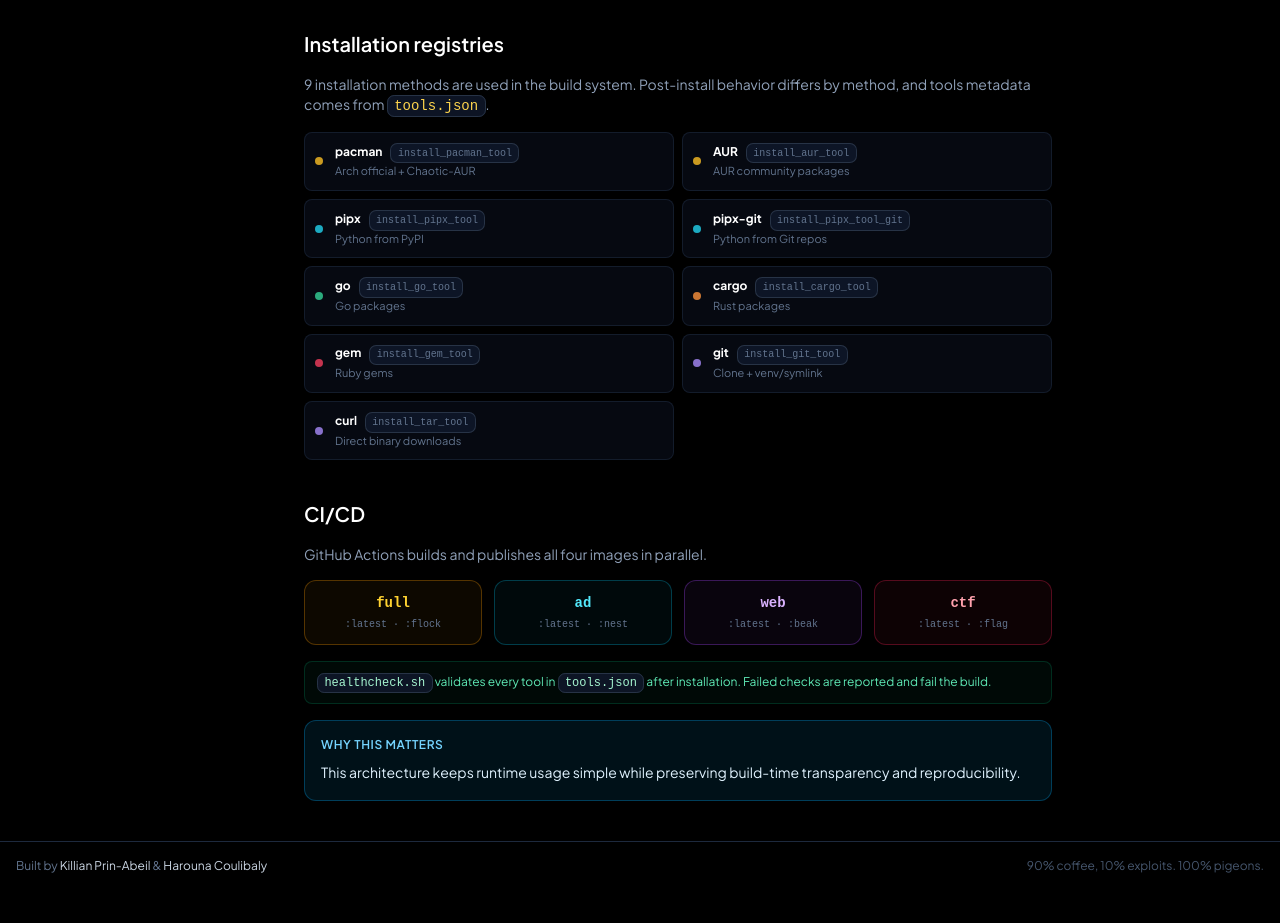
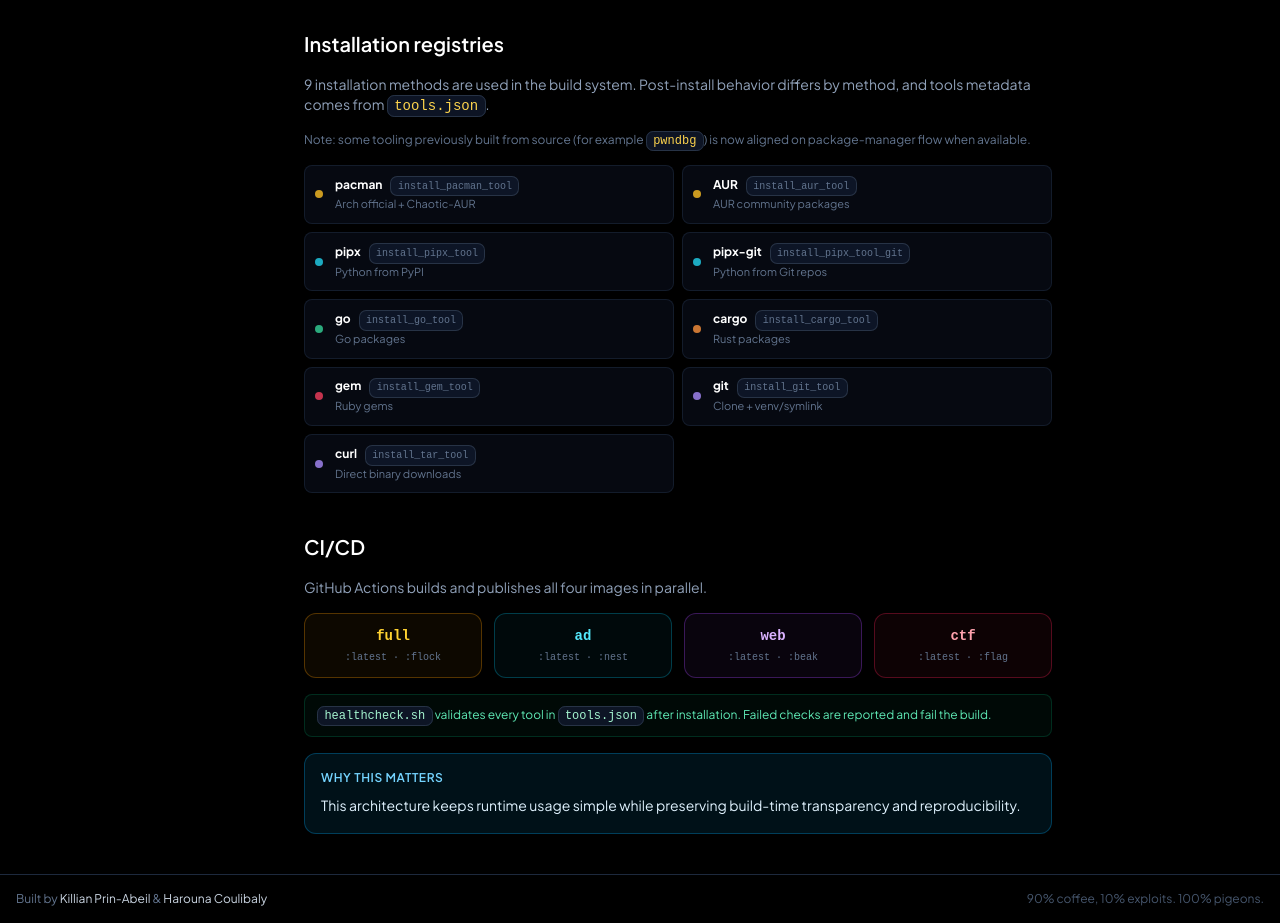
Before and after one commit to TheNullPigeons/nihil.github.io, a React (Vite) app: page /docs/architecture in a window 1280 px wide. Shown: the part 2260-3183 px from the top of the page. Before the commit the page ends 3150 px from the top, so only its background shows below. Built offline with nearby package versions, Linux system fonts and the light colour scheme.

Commit message:
fix pwndbg

```diff
--- a/src/pages/docs/ArchitecturePage.tsx
+++ b/src/pages/docs/ArchitecturePage.tsx
@@ -386,6 +386,9 @@ export const ArchitecturePage: React.FC = () => {
             <p className="text-slate-400 text-sm">
               9 installation methods are used in the build system. Post-install behavior differs by method, and tools metadata comes from <code>tools.json</code>.
             </p>
+            <p className="text-slate-500 text-xs">
+              Note: some tooling previously built from source (for example <code>pwndbg</code>) is now aligned on package-manager flow when available.
+            </p>
             <div className="grid sm:grid-cols-2 gap-2">
               {[
                 { name: 'pacman', fn: 'install_pacman_tool', desc: 'Arch official + Chaotic-AUR', color: '#fbbf24' },
--- a/src/pages/docs/ImagesPage.tsx
+++ b/src/pages/docs/ImagesPage.tsx
@@ -359,7 +359,7 @@ nihil tools ctf --category redteam_pwn`}
                 <h3 className="text-lg font-medium text-white">Key tools by category</h3>
                 <div className="space-y-4">
                   {[
-                    { cat: 'Pwn/Reverse', tools: 'pwntools, ROPgadget, radare2, strace, ltrace, ghidra' },
+                    { cat: 'Pwn/Reverse', tools: 'pwndbg, pwntools, ROPgadget, radare2, strace, ltrace, ghidra' },
                     { cat: 'Web', tools: 'ffuf, nuclei, sqlmap, nikto, dirsearch, jwt-tool' },
                     { cat: 'Network', tools: 'nmap, netcat, socat, wireshark-cli' },
                     { cat: 'Credential', tools: 'hashcat, john, binwalk, secLists' },
@@ -546,6 +546,7 @@ const credentialTools: Tool[] = [
 
 const pwnTools: Tool[] = [
   { name: 'radare2', cmd: 'r2', desc: 'Reverse engineering framework' },
+  { name: 'pwndbg', cmd: 'pwndbg', desc: 'GDB helper plugin (installed via pacman)' },
   { name: 'pwntools', cmd: 'pwn', desc: 'CTF/exploit development library' },
   { name: 'ROPgadget', cmd: 'ROPgadget', desc: 'ROP gadget finder' },
   { name: 'strace', cmd: 'strace', desc: 'System call tracer' },
```
